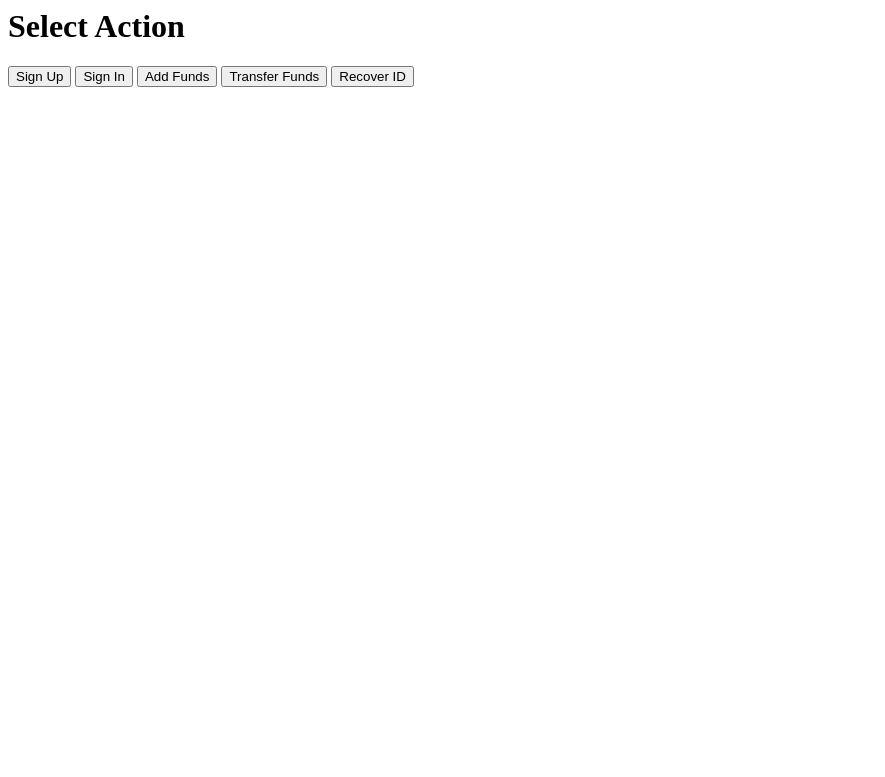
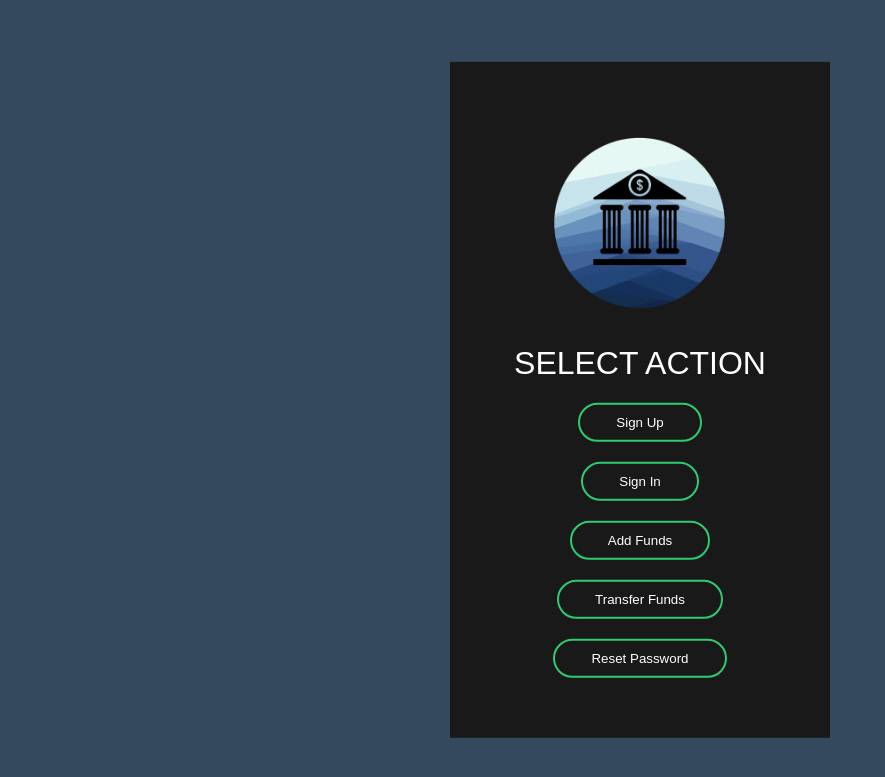
Before and after one commit to MARTIKRISO/BankSystemWebApp, a Flask app: page / in a window 1280 px wide. Shown: the top 777 px of the page, without its empty margins (0-885 px from the left). Run offline with Flask 2, Linux system fonts and the light colour scheme.

Commit message:
Fixed index.html

```diff
--- a/templates/index.html
+++ b/templates/index.html
@@ -1,18 +1,20 @@
 <html lang="en" dir="ltr">
 <head>
     <meta charset="utf-8">
+    <link rel="stylesheet" href="{{ url_for('static', filename='common.css') }}">
     <title>BankName</title>
 
 </head>
 
 <body>
     <form class="box" action="">
+        <h1><img height="200" width="200" src="{{ url_for('static', filename='logos/logo-only-transparent.png') }}"/></h1>
         <h1>Select Action</h1>
         <button type="button" onclick="window.location.href='{{ url_for( 'register') }}';">Sign Up</button>
         <button type="button" onclick="window.location.href='{{ url_for( 'login') }}';">Sign In</button>
         <button type="button" onclick="window.location.href='{{ url_for( 'addfunds') }}';">Add Funds</button>
         <button type="button" onclick="window.location.href='{{ url_for( 'transferfunds') }}';">Transfer Funds</button>
-        <button type="button" onclick="window.location.href='{{ url_for( 'recover') }}';">Recover ID</button>
+        <button type="button" onclick="window.location.href='{{ url_for( 'reset') }}';">Reset Password</button>
     </form>
 </body>
 </html>
```
